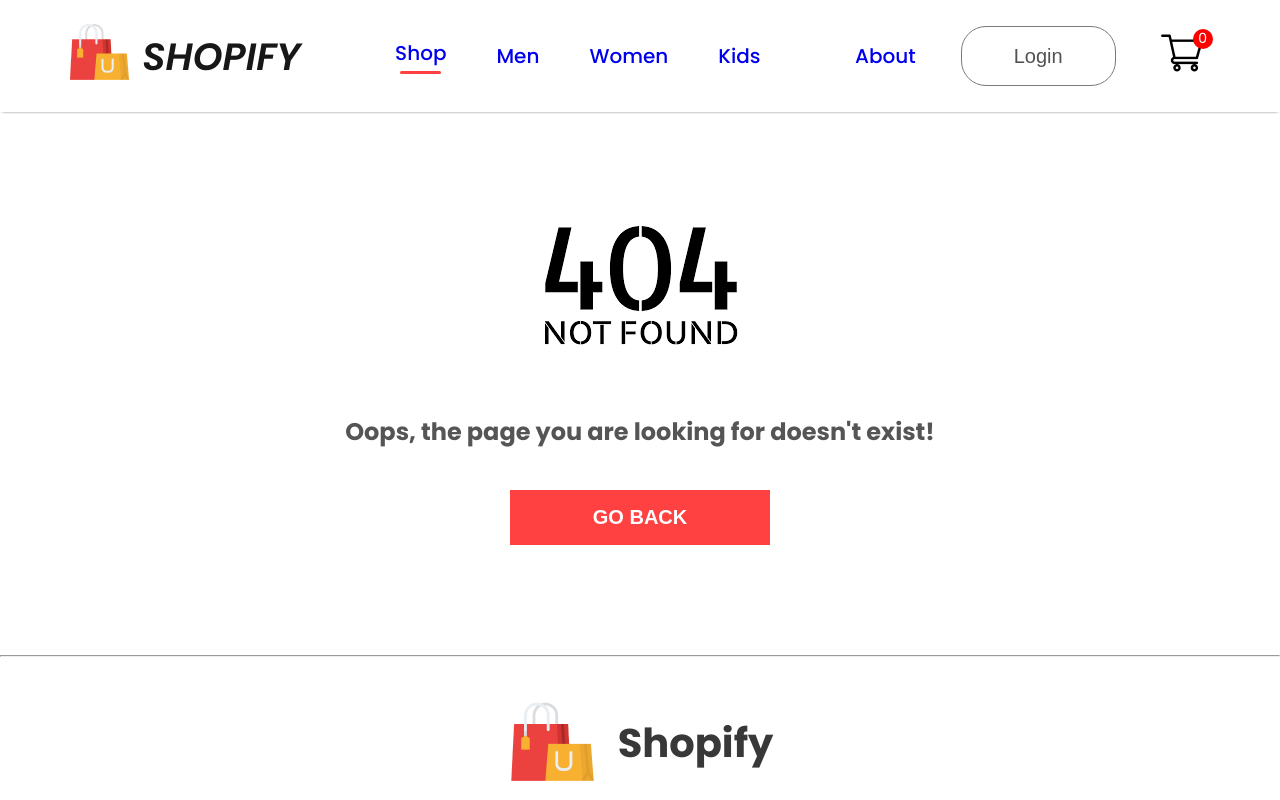
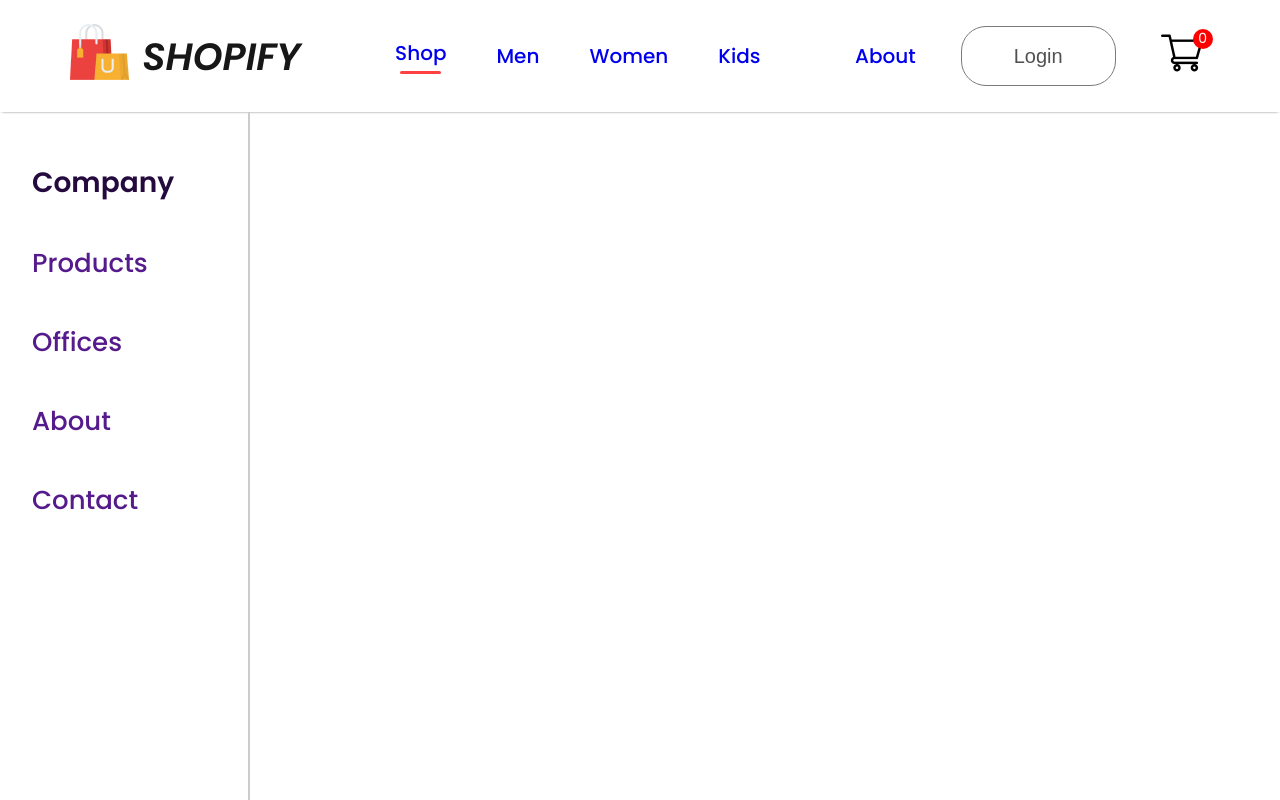
Before and after one commit to ValeryRaikov/React-SoftUni-Final-Project, a React (Vite) app in the folder client/: page /about/company in a window 1280 px wide. Shown: the top 800 px of the page. Built offline with nearby package versions, Linux system fonts and the light colour scheme.

Commit message:
Add About page and styles

```diff
--- a/client/src/App.jsx
+++ b/client/src/App.jsx
@@ -1,4 +1,4 @@
-import { Routes, Route } from 'react-router-dom';
+import { Routes, Route, useLocation } from 'react-router-dom';
 
 import Navbar from './components/navbar/Navbar';
 import Shop from './components/shop/Shop';
@@ -14,6 +14,9 @@ import kids_banner from './components/assets/banner_kids.png';
 import NotFound from './components/not-found/NotFound';
 
 function App() {
+    const location = useLocation();
+    const isAboutPage = location.pathname.startsWith('/about');
+
      return (
         <>
             <Navbar />
@@ -26,13 +29,19 @@ function App() {
                 <Route path='/product' element={<Product />}>
                     <Route path=':productId' element={<Product />} />
                 </Route>
-                <Route path='/about' element={<About />} />
+                <Route path='/about' element={<About />} >
+                    <Route path='company' element={<Cart /> } />
+                    <Route path='products' element={<Cart /> } />
+                    <Route path='offices' element={<Cart /> } />
+                    <Route path='about-us' element={<Cart /> } />
+                    <Route path='contact' element={<Cart /> } />
+                </Route>
                 <Route path='/login' element={<Registration /> } />
                 <Route path='/cart' element={<Cart /> } />
-                <Route path='/*' element={<NotFound />}  />
+                <Route path='/*' element={<NotFound />} />
             </Routes>
 
-            <Footer />
+            {!isAboutPage && <Footer />}
         </>
     )
 }
--- /dev/null
+++ b/client/src/components/about/About.css
@@ -0,0 +1,37 @@
+@import url('/styles/base.css');
+
+.about-sidenav {
+    height: 100%;
+    width: 250px;
+    position: fixed;
+    z-index: 1;
+    top: 0;
+    left: 0;
+    overflow-x: hidden;
+    padding-top: 30px;
+    margin-top: 112px;
+    border-right: 2px solid #ccc;
+}
+
+.about-sidenav span,
+.about-sidenav a {
+    display: block;
+    padding: 10px 16px;
+    list-style: none;
+    text-decoration: none;
+    font-size: 26px;
+    font-weight: 500;
+    color: #551a8b;
+}
+
+.about-sidenav span:hover,
+.about-sidenav a:hover {
+    color: #250a3e;
+    transition: 0.3s ease-in-out;
+}
+
+.about-sidenav .active a {
+    color: #250a3e;
+    font-size: 28px;
+    font-weight: 600;
+}
--- a/client/src/components/about/About.jsx
+++ b/client/src/components/about/About.jsx
@@ -1,5 +1,31 @@
+import { useState } from "react";
+import { Link, useLocation } from "react-router-dom";
+import './About.css';
+
+const sidebarLinks = [
+    { path: "company", label: "Company" },
+    { path: "products", label: "Products" },
+    { path: "offices", label: "Offices" },
+    { path: "about-us", label: "About" },
+    { path: "contact", label: "Contact" }
+];
+
 export default function About() {
+    const location = useLocation();
+    const currentPath = location.pathname.split("/").pop() || "company";
+
     return (
-        <></>
+        <div className="about">
+            <div className="about-sidenav">
+                {sidebarLinks.map((link) => (
+                    <span
+                        key={link.path}
+                        className={currentPath === link.path ? 'active' : ''}
+                    >
+                        <Link to={link.path}>{link.label}</Link>
+                    </span>
+                ))}
+            </div>
+        </div>
     );
 }
--- a/client/src/components/navbar/Navbar.jsx
+++ b/client/src/components/navbar/Navbar.jsx
@@ -1,14 +1,18 @@
 import { useContext, useState } from 'react';
-import { Link } from 'react-router-dom';
+import { Link, useLocation } from 'react-router-dom';
 
 import './Navbar.css';
 import logo from '../assets/logo.png';
 import cart_icon from '../assets/cart_icon.png';
 import { ShopContext } from '../../context/ShopContext';
+import About from '../about/About';
 
 export default function Navbar() {
     const [menu, setMenu] = useState('shop');
     const { getTotalCartItems } = useContext(ShopContext);
+    const location = useLocation();
+
+    const isAboutPage = location.pathname === '/about';
 
     return (
          <div className='navbar'>
@@ -49,6 +53,7 @@ export default function Navbar() {
                 </Link>
                 <div className="nav-cart-count">{getTotalCartItems()}</div>
             </div>
+            {isAboutPage && <About />}
          </div>
     );
 }
--- a/client/src/components/registration/Registration.css
+++ b/client/src/components/registration/Registration.css
@@ -3,7 +3,7 @@
 .registration {
     width: 100%;
     height: 800px;
-    background-color: #fce3fe;
+    background: radial-gradient(circle at 5.3% 17.2%, rgb(255, 208, 253) 0%, rgb(255, 237, 216) 90%);
     padding-top: 100px;
 }
 
```
Also changed, not shown: client/src/components/about-us/AboutUs.jsx (added, +7 -0 lines), client/src/components/company/Company.jsx (added, +7 -0 lines), client/src/components/contact/Contact.jsx (added, +7 -0 lines), client/src/components/offices/Offices.jsx (added, +7 -0 lines), client/src/components/product-about/ProductsAbout.jsx (added, +7 -0 lines).
